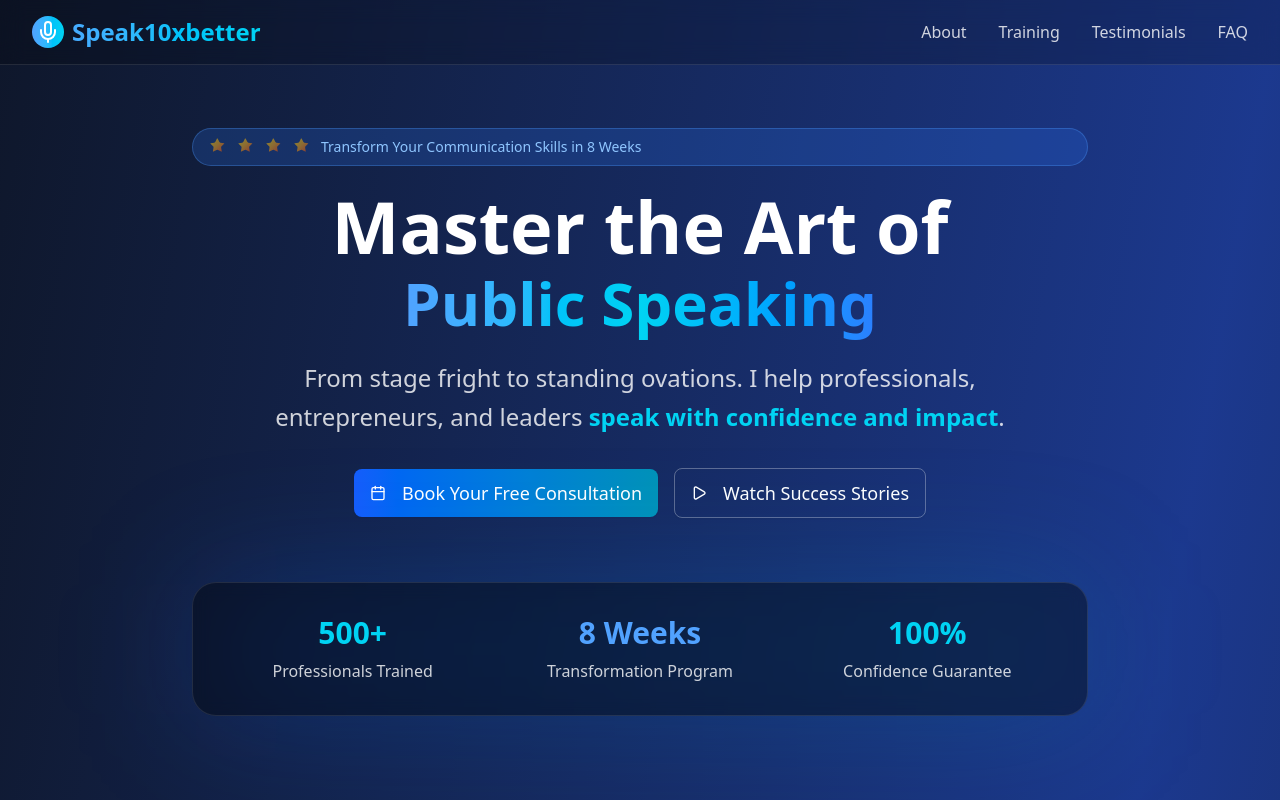
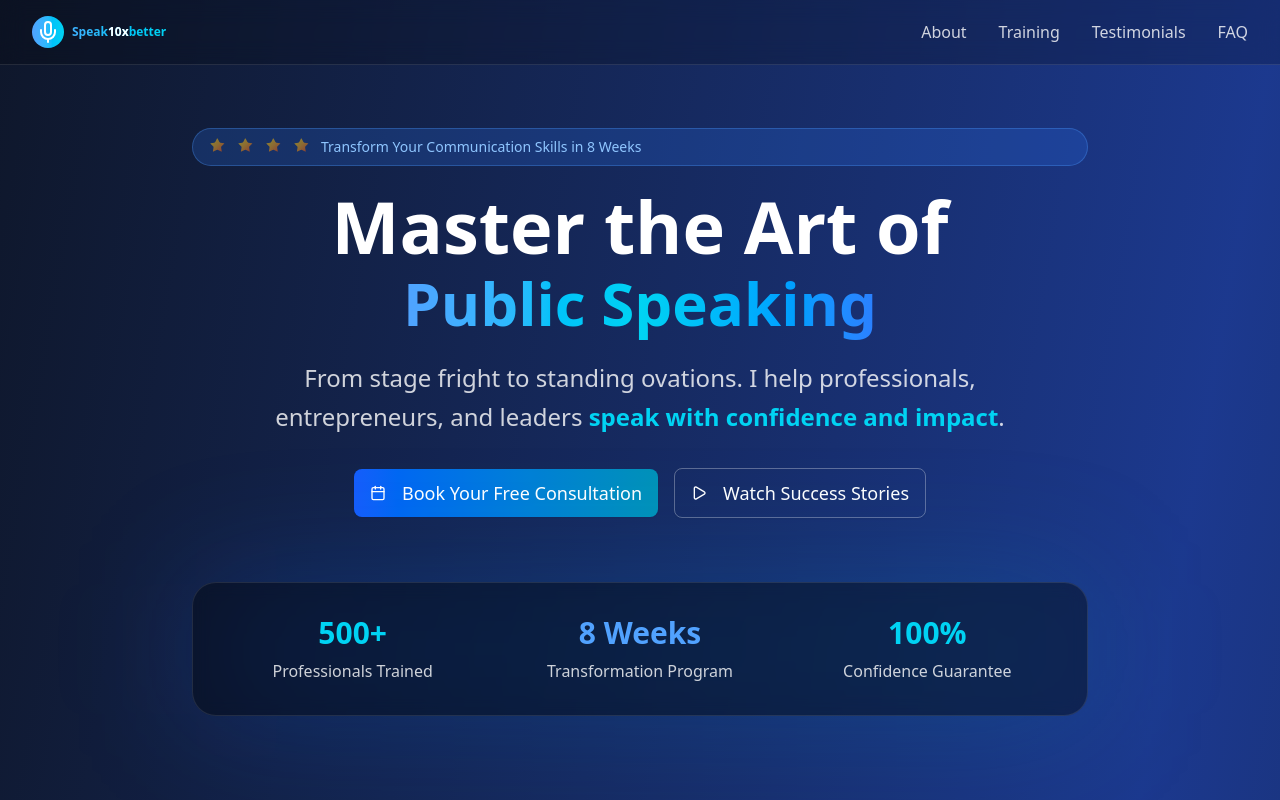
Before and after one commit to rdghostmann/Speak10xbetter, a Next.js app: page / in a window 1280 px wide. Shown: the top 800 px of the page. Built offline with nearby package versions, Linux system fonts and the light colour scheme.

Commit message:
added fixes NAV and roboto font III

```diff
--- a/components/Header/Header.jsx
+++ b/components/Header/Header.jsx
@@ -24,7 +24,7 @@ export default function Header() {
             <span className="p-1 rounded-full bg-gradient-to-r from-blue-400 to-cyan-400 text-white">
               <Mic className="w-5 h-5 sm:w-6 sm:h-6" />
             </span>
-            <span className="sm:inline hidden">Speak10xbetter</span>
+            <h5 className="text-xs">Speak<span className="text-white">10x</span>better</h5>
           </motion.div>
 
           {/* Mobile Toggle */}
--- a/components/Testimonials/Testimonials.jsx
+++ b/components/Testimonials/Testimonials.jsx
@@ -82,19 +82,7 @@ export default function Testimonials() {
   const isInView = useInView(ref, { once: true, margin: "-100px" });
 
   const testimonials = [
-    {
-      name: "Blessing Etete",
-      role: "Candidate",
-      content: `
-      Working with Ms. Judith was nothing short of transformational. When I came to her in January 2024, I was anxious about my school project defense—my voice trembled, my slides felt flat, and I feared I’d never command a room. But through Ms. Judith’s meticulously crafted curriculum—rooted in sound theory and brimming with hands‑on practice—I not only mastered my material but learned to own the stage. Her one‑on‑one sessions are pure gold: exclusive, individualized, and paced exactly to my needs. She recognized my unique learning style and built each lesson around it, allowing me to advance confidently rather than rushing through cookie‑cutter modules.
 
-By the time my defense rolled around, I delivered with clarity, poise, and genuine connection. The result? A standing ovation from faculty and peers alike—a moment I’ll never forget. What really sets Ms. Judith apart is her fearless mix of classic techniques (she’s a stickler for fundamentals) and forward‑thinking strategies (she’s always testing new approaches). She’s as adept at fine‑tuning your vocal delivery as she is at challenging mindsets, pushing you beyond self‑imposed limits while keeping it practical and goal‑oriented.
-
-If you’re serious about transforming your communication skills—whether it’s for a boardroom pitch, a classroom defense, or simply telling your own story—don’t settle for second best. Ms. Judith’s tailored 1:1 coaching, exclusive practice drills, and theoretical underpinnings ensure you get results, fast. Test & see why her clients rave that she’s not just a coach, but an outright game‑changer!!!!
-      `,
-      highlight: "Aced my PhD interview and received standing ovations",
-      img: "/ms-judith.jpg",
-    },
     {
       name: "Victory Sunday Daniel",
       role: "PhD Candidate",
@@ -146,6 +134,19 @@ If you're an Entrepreneur, 9-5er, Executive, Speaker, Creative,Leader, or someon
       img: "/elsie.jpg",
     },
     {
+      name: "Blessing Etete",
+      role: "Candidate",
+      content: `
+      Working with Ms. Judith was nothing short of transformational. When I came to her in January 2024, I was anxious about my school project defense—my voice trembled, my slides felt flat, and I feared I’d never command a room. But through Ms. Judith’s meticulously crafted curriculum—rooted in sound theory and brimming with hands‑on practice—I not only mastered my material but learned to own the stage. Her one‑on‑one sessions are pure gold: exclusive, individualized, and paced exactly to my needs. She recognized my unique learning style and built each lesson around it, allowing me to advance confidently rather than rushing through cookie‑cutter modules.
+
+By the time my defense rolled around, I delivered with clarity, poise, and genuine connection. The result? A standing ovation from faculty and peers alike—a moment I’ll never forget. What really sets Ms. Judith apart is her fearless mix of classic techniques (she’s a stickler for fundamentals) and forward‑thinking strategies (she’s always testing new approaches). She’s as adept at fine‑tuning your vocal delivery as she is at challenging mindsets, pushing you beyond self‑imposed limits while keeping it practical and goal‑oriented.
+
+If you’re serious about transforming your communication skills—whether it’s for a boardroom pitch, a classroom defense, or simply telling your own story—don’t settle for second best. Ms. Judith’s tailored 1:1 coaching, exclusive practice drills, and theoretical underpinnings ensure you get results, fast. Test & see why her clients rave that she’s not just a coach, but an outright game‑changer!!!!
+      `,
+      highlight: "Aced my PhD interview and received standing ovations",
+      img: "/ms-judith.jpg",
+    },
+    {
       name: "Kemi Davis",
       role: "Candidate",
       content: "Partnering with Judith was a game‑changer for my career as a local news presenter. Her laser‑focused, one‑on‑one coaching refined my on‑air presence and storytelling, propelling me to the forefront of my station. The results were evident: higher bonuses, a significant salary bump, and recognition as one of the UK’s Top 50 Best Presenters. Judith is amazing! ",
```
